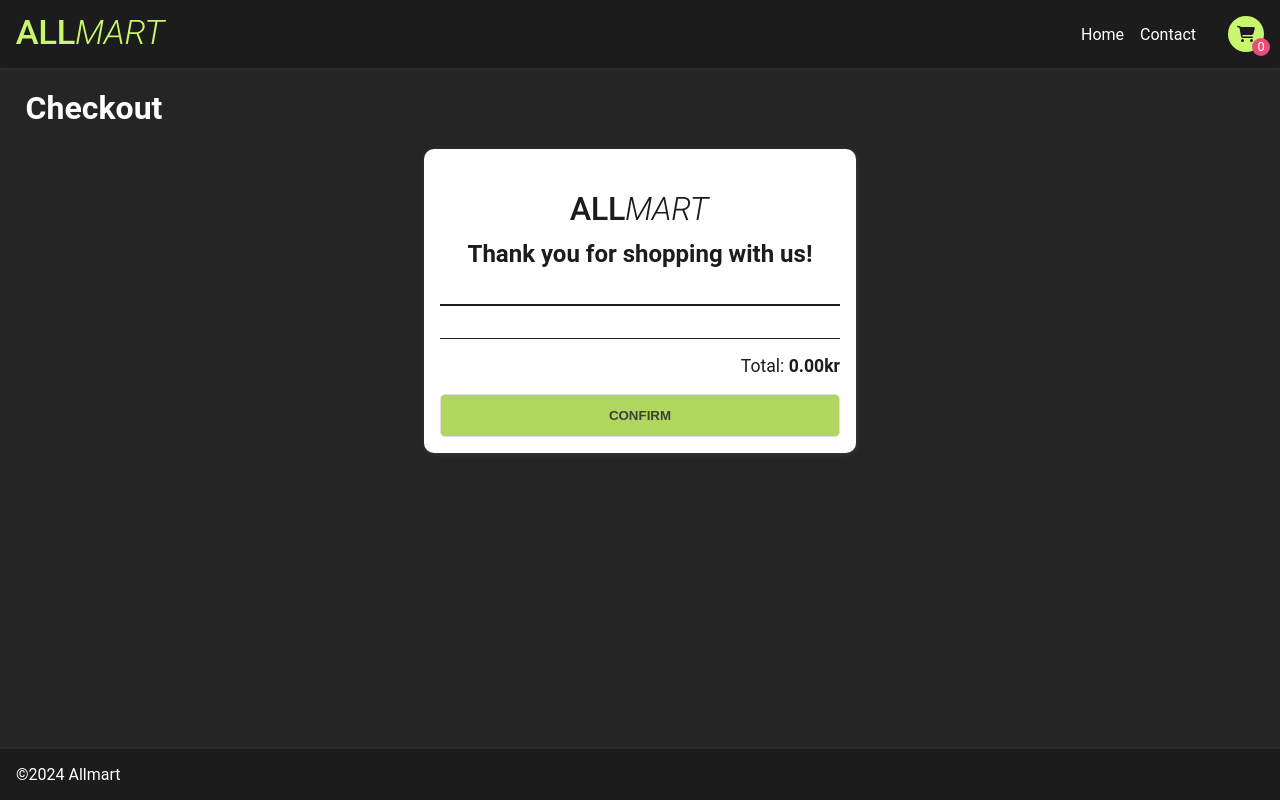
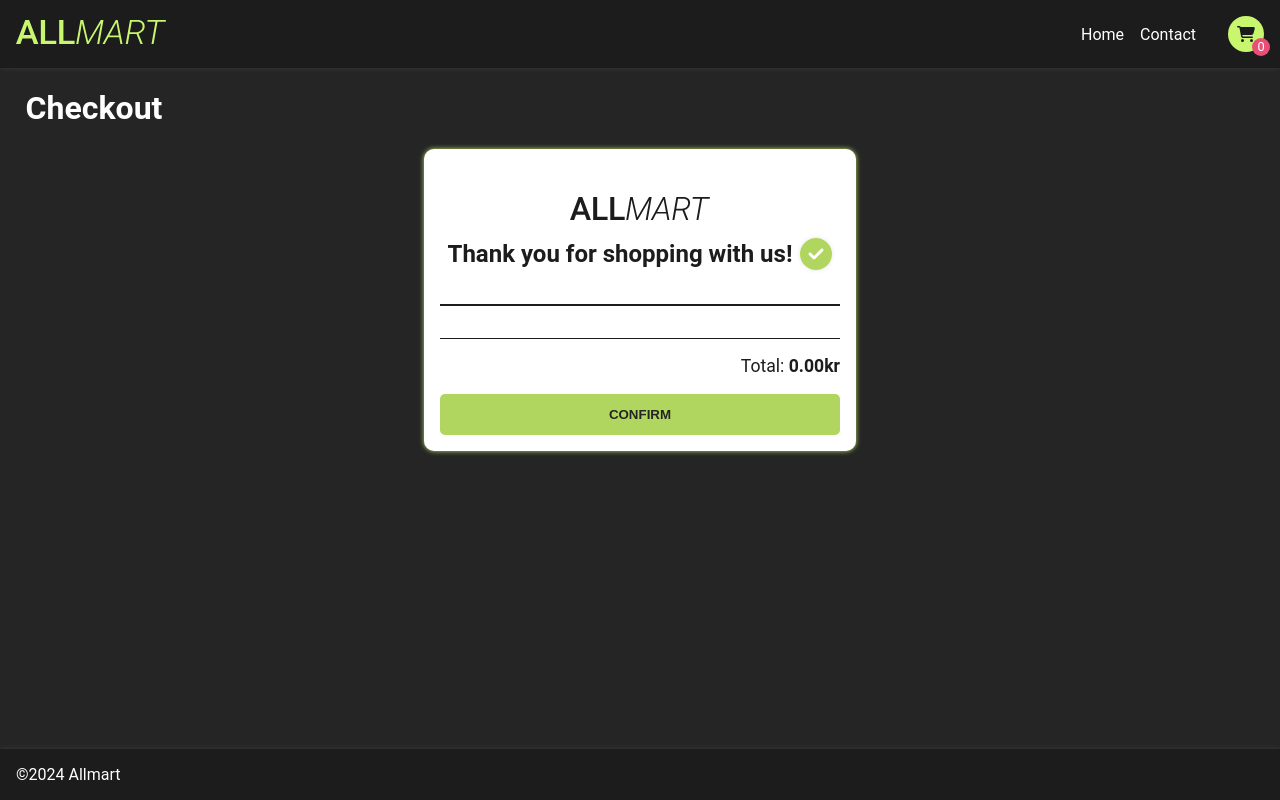
Before and after one commit to devholdt/ALLMART, a React (Create React App) app: page /checkout in a window 1280 px wide. Built offline with nearby package versions, Linux system fonts and the light colour scheme.

Commit message:
adds hover effects to buttons across site

```diff
--- a/src/components/Cart/checkedOutSlice.js
+++ b/src/components/Cart/checkedOutSlice.js
@@ -1,4 +1,3 @@
-// checkedOutSlice.js
 import { createSlice } from "@reduxjs/toolkit";
 
 const initialState = {
--- a/src/components/Cart/styles.js
+++ b/src/components/Cart/styles.js
@@ -6,7 +6,7 @@ export const CartContainer = styled.div`
 	margin: auto;
 	padding: 1em;
 	background-color: ${(props) => props.theme.colors.black};
-	box-shadow: 1px 1px 5px rgba(255, 255, 255, 0.1);
+	box-shadow: ${(props) => props.theme.boxShadows.white};
 	border-radius: 10px;
 	max-width: 600px;
 
@@ -75,6 +75,24 @@ export const CartQuantity = styled.div`
 		border: none;
 		background-color: transparent;
 		cursor: pointer;
+		padding: 0;
+		display: flex;
+		height: 17.5px;
+		width: 17.5px;
+		border-radius: 50%;
+		transition: all 0.1s ease-in-out;
+
+		&:hover {
+			box-shadow: ${(props) => props.theme.boxShadows.red};
+		}
+	}
+
+	button:last-child {
+		border-color: red;
+
+		&:hover {
+			box-shadow: ${(props) => props.theme.boxShadows.primary};
+		}
 	}
 `;
 
@@ -112,13 +130,15 @@ export const CartBottom = styled.div`
 		text-transform: uppercase;
 		border: none;
 		background-color: ${(props) => props.theme.colors.primary};
-		color: ${(props) => props.theme.colors.darkAlt};
+		color: ${(props) => props.theme.colors.dark};
 		border-radius: 5px;
+		transition: all 0.2s ease-in-out;
 		cursor: pointer;
-	}
 
-	.cart-checkout:hover {
-		background-color: ${(props) => props.theme.colors.primaryAlt};
+		&:hover {
+			background-color: ${(props) => props.theme.colors.primaryAlt};
+			box-shadow: ${(props) => props.theme.boxShadows.primary};
+		}
 	}
 
 	.cart-checkout:disabled {
--- a/src/components/Checkout/index.jsx
+++ b/src/components/Checkout/index.jsx
@@ -17,7 +17,10 @@ function Checkout() {
 			<S.CheckoutContainer>
 				<S.CheckoutHeader>
 					<Logo color="black" size="140px" />
-					<h2>Thank you for shopping with us!</h2>
+					<div>
+						<h2>Thank you for shopping with us!</h2>
+						<Icon iconName="circleCheck" color="#B0D65F" size="2xl" />
+					</div>
 				</S.CheckoutHeader>
 
 				<S.CheckoutItems>
--- a/src/components/Checkout/styles.js
+++ b/src/components/Checkout/styles.js
@@ -7,7 +7,7 @@ export const CheckoutContainer = styled.div`
 	margin: auto;
 	background-color: ${(props) => props.theme.colors.white};
 	color: ${(props) => props.theme.colors.black};
-	box-shadow: 1px 1px 5px rgba(255, 255, 255, 0.1);
+	box-shadow: ${(props) => props.theme.boxShadows.primary};
 	border-radius: 10px;
 	max-width: 400px;
 	padding: 2em 1em 1em;
@@ -21,6 +21,17 @@ export const CheckoutHeader = styled.div`
 	border-bottom: 2px solid ${(props) => props.theme.colors.black};
 	width: 100%;
 	padding: 1em 0;
+
+	div {
+		display: flex;
+		align-items: center;
+		gap: 0.5em;
+	}
+
+	svg {
+		box-shadow: ${(props) => props.theme.boxShadows.black};
+		border-radius: 50%;
+	}
 `;
 
 export const CheckoutItems = styled.div`
@@ -74,14 +85,18 @@ export const CheckoutBottom = styled.div`
 
 	button {
 		background-color: ${(props) => props.theme.colors.primaryAlt};
-		color: ${(props) => props.theme.colors.darkAlt};
+		color: ${(props) => props.theme.colors.dark};
 		border: none;
-		border: 1px solid ${(props) => props.theme.colors.whiteAlt};
 		text-transform: uppercase;
 		font-weight: bold;
 		border-radius: 5px;
 		cursor: pointer;
 		width: 100%;
 		padding: 1em;
+		transition: all 0.2s ease-in-out;
+
+		&:hover {
+			background-color: ${(props) => props.theme.colors.primary};
+		}
 	}
 `;
--- a/src/components/Contact/styles.js
+++ b/src/components/Contact/styles.js
@@ -7,7 +7,7 @@ export const ContactContainer = styled.div`
 	margin: auto;
 	padding: 1em;
 	background-color: ${(props) => props.theme.colors.black};
-	box-shadow: 1px 1px 5px rgba(255, 255, 255, 0.1);
+	box-shadow: ${(props) => props.theme.boxShadows.white};
 	border-radius: 10px;
 	max-width: 400px;
 `;
@@ -66,16 +66,18 @@ export const FormError = styled.p`
 
 export const FormSubmit = styled.input`
 	background-color: ${(props) => props.theme.colors.primary};
-	color: ${(props) => props.theme.colors.black};
-	cursor: pointer;
+	color: ${(props) => props.theme.colors.dark};
 	border: none;
 	border-radius: 5px;
 	padding: 0.5em;
 	font-size: 1em;
-	transition: background-color 0.3s ease;
+	font-weight: 600;
+	text-transform: uppercase;
+	cursor: pointer;
+	transition: all 0.2s ease-in-out;
 
 	&:hover {
-		background-color: ${(props) => props.theme.colors.primaryAlt};
+		box-shadow: ${(props) => props.theme.boxShadows.primary};
 	}
 `;
 
@@ -87,7 +89,7 @@ export const StyledToast = styled(ToastContainer).attrs({
 	.toast {
 		color: ${(props) => props.theme.colors.white};
 		background-color: ${(props) => props.theme.colors.black};
-		box-shadow: inset 0 0 3px ${(props) => props.theme.colors.primary};
+		box-shadow: ${(props) => props.theme.boxShadows.primaryInset};
 	}
 
 	.body {
--- a/src/components/Footer/styles.js
+++ b/src/components/Footer/styles.js
@@ -5,7 +5,7 @@ export const Container = styled.footer`
 	z-index: 100;
 	color: ${(props) => props.theme.colors.white};
 	background-color: ${(props) => props.theme.colors.black};
-	box-shadow: 0 0 5px rgba(255, 255, 255, 0.1);
+	box-shadow: ${(props) => props.theme.boxShadows.white};
 	flex-shrink: 0;
 	margin-top: 1em;
 `;
--- a/src/components/Header/styles.js
+++ b/src/components/Header/styles.js
@@ -6,6 +6,6 @@ export const Container = styled.header`
 	align-items: center;
 	padding: 1rem;
 	background-color: ${(props) => props.theme.colors.black};
-	box-shadow: 0 0 5px rgba(255, 255, 255, 0.1);
+	box-shadow: ${(props) => props.theme.boxShadows.white};
 	z-index: 100;
 `;
--- a/src/components/Icon/index.jsx
+++ b/src/components/Icon/index.jsx
@@ -16,6 +16,7 @@ import {
 	faTrashAlt,
 	faMinusCircle,
 	faCheck,
+	faCircleCheck,
 	faTimes,
 	faPlusCircle,
 } from "@fortawesome/free-solid-svg-icons";
@@ -30,6 +31,7 @@ library.add(
 	faTrashAlt,
 	faMinusCircle,
 	faCheck,
+	faCircleCheck,
 	faTimes,
 	faPlusCircle
 );
@@ -48,6 +50,7 @@ const Icon = ({ iconName, color, ...props }) => {
 		emptyStar: emptyStar,
 		remove: faMinusCircle,
 		check: faCheck,
+		circleCheck: faCircleCheck,
 		close: faTimes,
 		add: faPlusCircle,
 	};
--- a/src/components/Nav/styles.js
+++ b/src/components/Nav/styles.js
@@ -15,14 +15,18 @@ export const Item = styled.li`
 	a {
 		text-decoration: none;
 		color: ${(props) => props.theme.colors.white};
+
+		&:hover {
+			text-decoration: underline;
+		}
 	}
 
-	a:hover {
-		text-decoration: underline;
-	}
+	div {
+		transition: all 0.2s ease-in-out;
 
-	div:hover {
-		box-shadow: 0 0 5px ${(props) => props.theme.colors.primary};
+		&:hover {
+			box-shadow: ${(props) => props.theme.boxShadows.primary};
+		}
 	}
 `;
 
--- a/src/components/Products/styles.js
+++ b/src/components/Products/styles.js
@@ -33,7 +33,7 @@ export const ProductCard = styled.div`
 	justify-content: space-between;
 	border-radius: 8px;
 	background-color: ${(props) => props.theme.colors.black};
-	box-shadow: 1px 1px 5px rgba(255, 255, 255, 0.1);
+	box-shadow: ${(props) => props.theme.boxShadows.white};
 	padding: 0 1em;
 `;
 
@@ -139,11 +139,12 @@ export const ProductPrice = styled.div`
 		height: 33px;
 		font-size: 1em;
 		border-radius: 50%;
+		transition: all 0.2s ease-in-out;
 		cursor: pointer;
-	}
 
-	button:hover {
-		box-shadow: 0 0 5px ${(props) => props.theme.colors.primary};
+		&:hover {
+			box-shadow: ${(props) => props.theme.boxShadows.primary};
+		}
 	}
 `;
 
--- a/src/themes/theme.js
+++ b/src/themes/theme.js
@@ -19,8 +19,10 @@ export const theme = {
 		larger: "1.2em",
 	},
 	boxShadows: {
-		primary: "1px 1px 5px rgba(201, 246, 111, 0.1)",
+		primary: "0 0 5px rgba(201, 246, 111, 0.9)",
 		primaryInset: "inset 0 0 3px rgba(201, 246, 111, 0.9)",
-		white: "1px 1px 5px rgba(255, 255, 255, 0.1)",
+		white: "0 0 5px rgba(255, 255, 255, 0.1)",
+		black: "0 0 5px rgba(0, 0, 0, 0.1)",
+		red: "0 0 5px rgba(233, 78, 119, 0.9)",
 	},
 };
```
